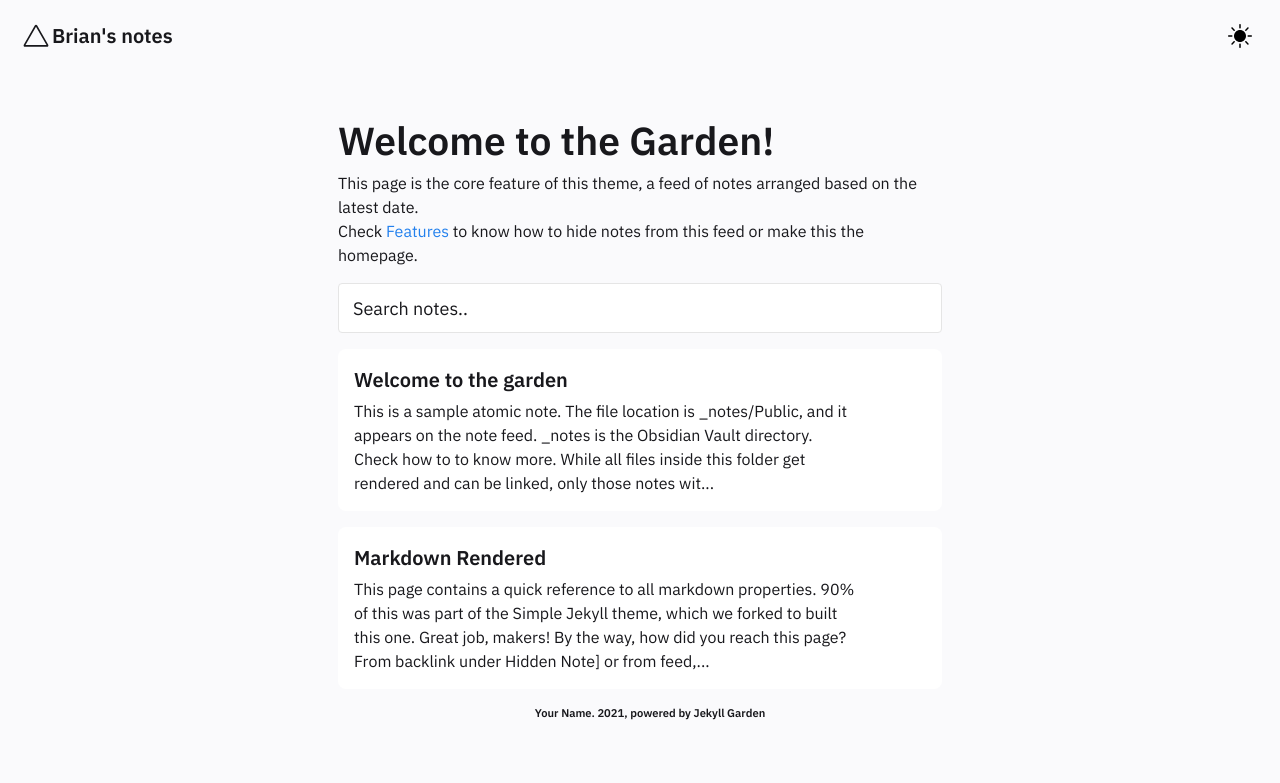
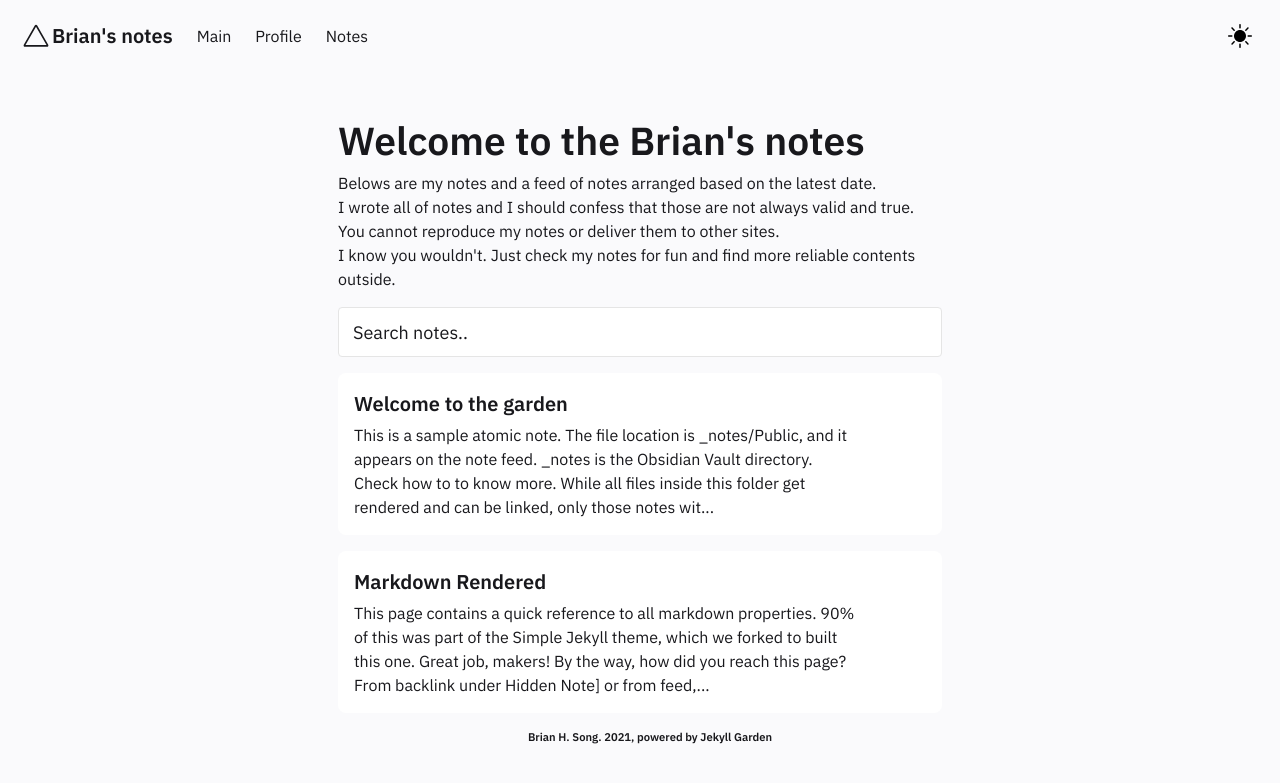
Before and after one commit to hey-brian/hey-brian.github.io, a Jekyll site: the page built from pages/notes.md, in a window 1280 px wide. Shown: the top 783 px of the page. Built offline with Jekyll 4.4.1, drawn with Linux system fonts in a browser that asks for light colours.

Commit message:
modify config, feed html, GNB

```diff
--- a/_config.yml
+++ b/_config.yml
@@ -20,7 +20,7 @@
 
 
 baseurl: "/" # the subpath of your site, e.g. /blog
-url: "https://jekyll-garden.github.io/" # the base hostname & protocol for your site, e.g. http://example.com
+url: "https://Brian-H-Song.github.io/" # the base hostname & protocol for your site, e.g. http://example.com
 
 #######################################################################
 # Settings related to the Header and your About page go here,such as
@@ -28,10 +28,10 @@ url: "https://jekyll-garden.github.io/" # the base hostname & protocol for your
 # your social media links etc
 #######################################################################
 
-heading: Digital Garden # Change this
+heading: Brian's notes # Change this
 copyright:
   year: 2021
-  msg: Your Name # This is a mandatory attribute for copyright to be displayed ; If deleting this, edit at footer layout.
+  msg: Brian H. Song # This is a mandatory attribute for copyright to be displayed ; If deleting this, edit at footer layout.
 
 
 #####################################################################
--- a/_includes/FeedContent.html
+++ b/_includes/FeedContent.html
@@ -1,8 +1,10 @@
 <div class="block">
-    <h1>Welcome to the Garden!</h1>
+    <h1>Welcome to the Brian's notes</h1>
 
-    This page is the core feature of this theme, a feed of notes arranged based on the latest date. </br>
-    Check <a href="../posts/features" style="color:var(--link);">Features</a> to know how to hide notes from this feed or make this the homepage.
+    Belows are my notes and a feed of notes arranged based on the latest date. </br>
+    I wrote all of notes and I should confess that those are not always valid and true. </br>
+    You cannot reproduce my notes or deliver them to other sites. </br>
+    I know you wouldn't. Just check my notes for fun and find more reliable contents outside. </br>
 
 
     </div>
--- a/_includes/Header.html
+++ b/_includes/Header.html
@@ -55,10 +55,16 @@
 
     <div id="navbarBasicExample" class="navbar-menu">
       <div class="navbar-start">
+        <a href="https://Brian-H-Song.github.io" class="navbar-item">
+          Main
+        </a>
+        <a href="#" class="navbar-item">
+          Profile
+        </a>
+        <a href="../notes" class="navbar-item">
+          Notes
+        </a>
 <!--
-        <a href="https://Brian-H-Song.github.io" class="navbar-item">
-          Menu1
-        </a>
         <a href="https://github.com/" target="_self" class="navbar-item">
           Menu2
         </a>
```
